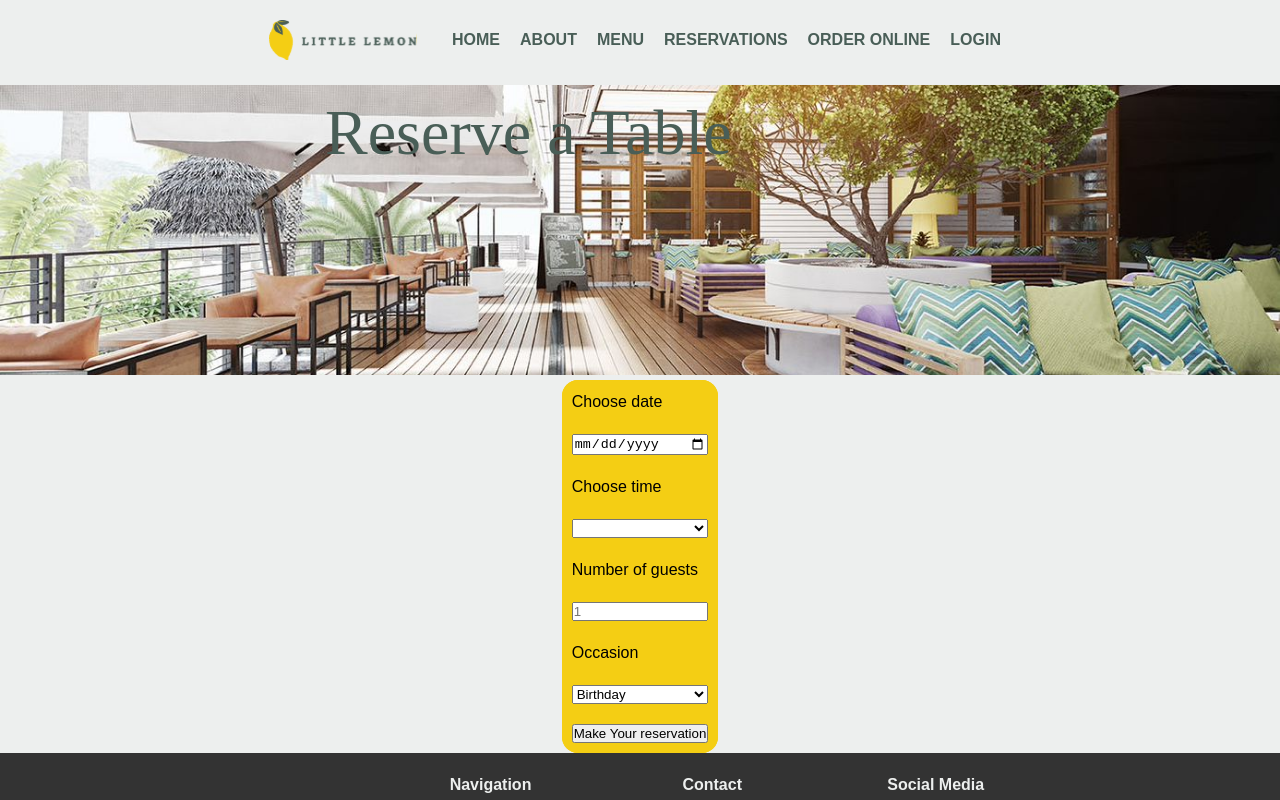
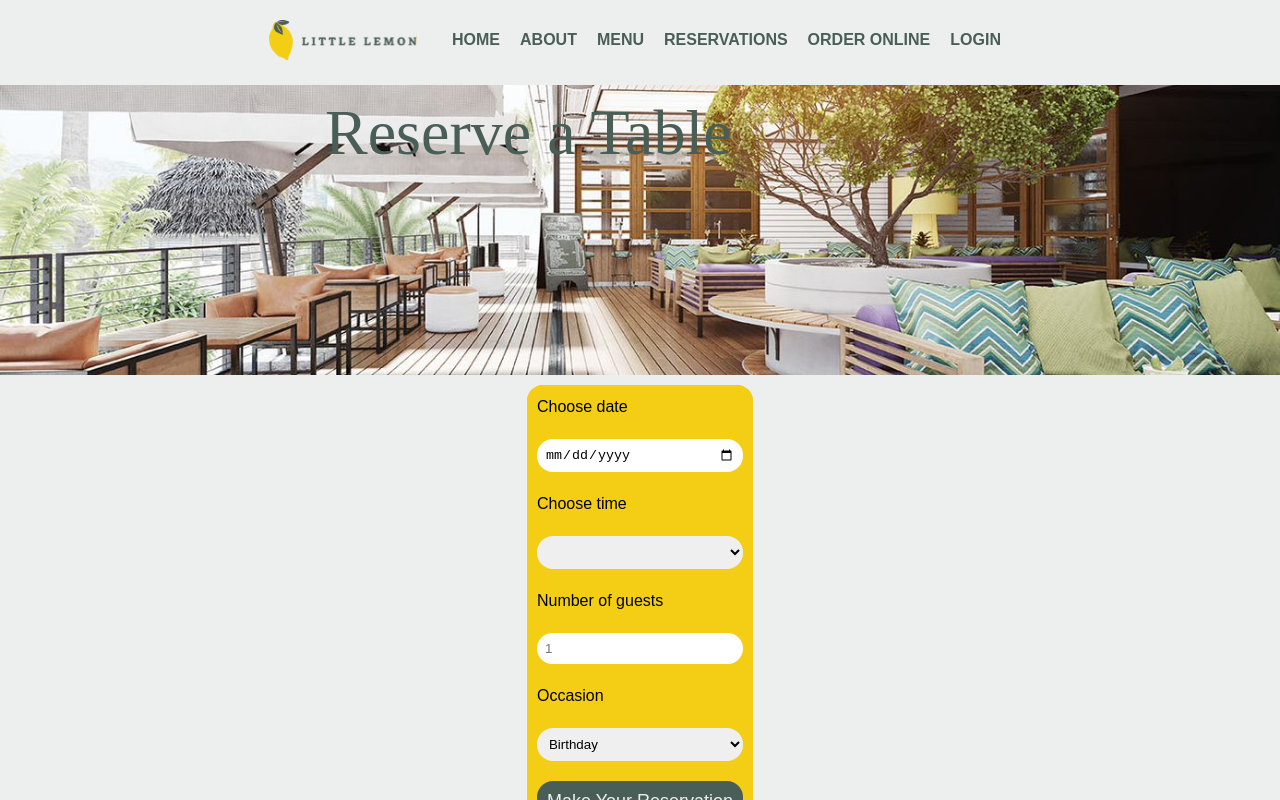
Before and after one commit to AywinK/little-lemon, a React (Create React App) app: page /reservations in a window 1280 px wide. Shown: the top 800 px of the page. Built offline with nearby package versions, Linux system fonts and the light colour scheme.

Commit message:
cta and submit button styles added

```diff
--- a/src/components/HomepageHero.js
+++ b/src/components/HomepageHero.js
@@ -34,12 +34,12 @@ const HomepageHero = () => {
                     className="subTitle"
                 >Chicago</h2>
                 <p
-                style={{margin: "1ch auto"}}
+                    style={{ margin: "1ch auto" }}
                     className="subTitle"
                 >
                     We are a family owned Mediterranean restaurant, focused on traditional recipes served with a modern twist.
                 </p>
-                <button>book a table placeholder</button>
+                <button className="cta leadText">Reserve a Table</button>
             </div>
             <div style={imageDivStyles}>
                 <img src={restaurantfood} className="roundedBorder" width="350px" height="529px" alt="succulent food on a platter" />
--- a/src/components/HomepageSpecials.js
+++ b/src/components/HomepageSpecials.js
@@ -28,7 +28,7 @@ const HomepageSpecials = () => {
         <section style={sectionStyles}>
             <div style={titleDivStyles}>
                 <h2 className="displayTitle" >Specials</h2>
-                <button>book a table placeholder</button>
+                <button className="cta leadText">Online Menu</button>
             </div>
             <div
                 style={{
--- a/src/components/pages/reserve_a_table/BookingDetails.js
+++ b/src/components/pages/reserve_a_table/BookingDetails.js
@@ -1,4 +1,3 @@
-
 const BookingDetails = ({
     data,
     availableTimesOptions,
@@ -8,7 +7,6 @@ const BookingDetails = ({
     handleGuestsChange,
     handleOccasionChange
 }) => {
-
 
     return (
         <div
@@ -33,12 +31,19 @@ const BookingDetails = ({
                 aria-label="Booking details form"
             >
                 <label htmlFor="res-date">Choose date</label>
-                <input type="date"
+                <input
+                    type="date"
                     id="res-date"
                     onChange={handleDateChange}
                     value={data.date}
                     aria-labelledby="res-date-label"
                     data-testid="res-date"
+                    style={{
+                        padding: "8px",
+                        borderRadius: "16px",
+                        border: "1px solid var(--primary)",
+                        width: "100%",
+                    }}
                 />
                 <label htmlFor="res-time">Choose time</label>
                 <select
@@ -47,6 +52,12 @@ const BookingDetails = ({
                     value={data.time}
                     aria-labelledby="res-time-label"
                     data-testid="res-time"
+                    style={{
+                        padding: "8px",
+                        borderRadius: "16px",
+                        border: "1px solid var(--primary)",
+                        width: "100%",
+                    }}
                 >
                     {availableTimesOptions}
                 </select>
@@ -62,6 +73,12 @@ const BookingDetails = ({
                     aria-labelledby="guests-label"
                     aria-describedby="guests-description"
                     data-testid="guests"
+                    style={{
+                        padding: "8px",
+                        borderRadius: "16px",
+                        border: "1px solid var(--primary)",
+                        width: "100%",
+                    }}
                 />
                 <label htmlFor="occasion">Occasion</label>
                 <select
@@ -70,17 +87,24 @@ const BookingDetails = ({
                     value={data.occasion}
                     aria-labelledby="occasion-label"
                     data-testid="occasion"
+                    style={{
+                        padding: "8px",
+                        borderRadius: "16px",
+                        border: "1px solid var(--primary)",
+                        width: "100%",
+                    }}
                 >
                     <option>Birthday</option>
                     <option>Anniversary</option>
                 </select>
                 <input
                     type="submit"
-                    value="Make Your reservation"
+                    value="Make Your Reservation"
                     role="button"
                     aria-label="Make Your reservation"
+                    className="submit leadText"
                 />
-            </form >
+            </form>
         </div>
     )
 }
--- a/src/components/pages/reserve_a_table/FormSection.js
+++ b/src/components/pages/reserve_a_table/FormSection.js
@@ -56,7 +56,8 @@ const FormSection = ({ availableTimes, setAvailableTimes, dispatch }) => {
                 display: "flex",
                 flexDirection: "column",
                 justifyContent: "center",
-                alignItems: "center"
+                alignItems: "center",
+                margin: "10px"
             }}
         >
             <FormSectionIndication />
--- a/src/index.css
+++ b/src/index.css
@@ -137,6 +137,36 @@ footer>div {
   background-image: url(./assets//icons/star.png);
 }
 
+.cta {
+  background-color: var(--primary-light);
+  padding: 10px;
+  color: var(--primary-dark);
+  border-radius: 16px;
+  border: none;
+  cursor: pointer;
+  width: 100%;
+  max-width: 300px;
+}
+
+.cta:hover {
+  background-color: var(--secondary-black);
+  color: var(--secondary-white);
+}
+
+.submit {
+  background-color: var(--primary-dark);
+  padding: 10px;
+  color: var(--secondary-white);
+  border-radius: 16px;
+  border: none;
+  cursor: pointer;
+  width: 100%;
+}
+
+.submit:hover {
+  background-color: var(--secondary-black);
+}
+
 /* responsive media queries */
 
 footer,
```
Also changed, not shown: src/components/FooterNav.js (renamed from src/components/FooterNav.jsx).
